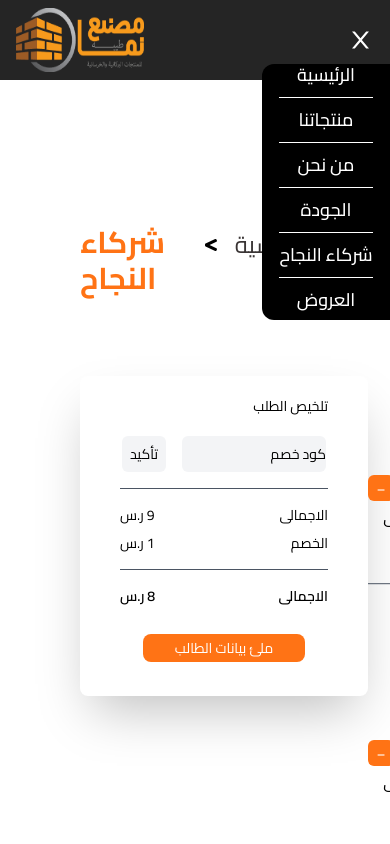
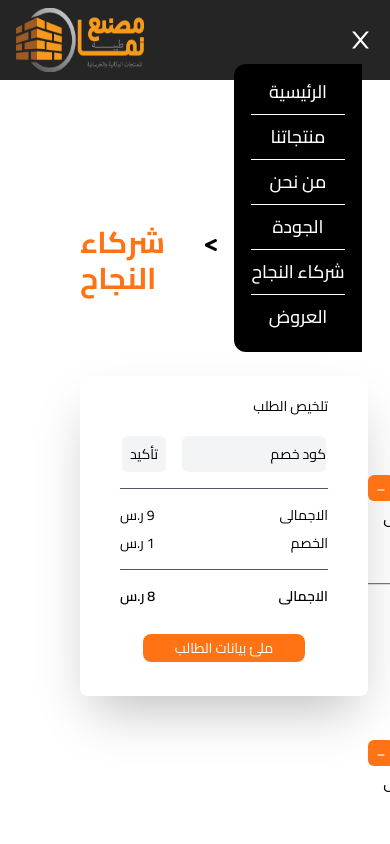
Before and after one commit to abdallamfathy/nama-project, a React (Vite) app: page /cart in a window 390 px wide. Both pictures are taken after a click on the icon 360 px from the left and 40 px from the top of the page. Shown: the top 844 px of the page. Built offline with nearby package versions, Linux system fonts and the light colour scheme.

Commit message:
edit mobile navbar menu

```diff
--- a/src/components/Navbar.jsx
+++ b/src/components/Navbar.jsx
@@ -123,14 +123,14 @@ const Navbar = ({ textColor, socialDisplay }) => {
               <>
               {/* //make navbar for mobile here  */}
 
-              <div className="absolute top-16 right-0 w-32 transition-all ease-out duration-300 h-64 rounded-l-xl bg-black text-white z-50">
+              <div className="absolute top-16 right-7 w-32 transition-all ease-out duration-300 h-72 rounded-l-xl bg-black text-white z-50">
                 <div className="flex  flex-col justify-center items-center  h-full">
                   <div className="flex flex-col gap-2 ">
                     {navigationMob.map((item) => (
                       <NavLink
                         key={item.name}
                         to={item.href}
-                        className={`font-medium  text-lg  border-b border-white text-center pb-2  cursor-pointer  hover:text-[#FF7315] activeClassName="active"  `}
+                        className={`font-medium  text-lg  border-b border-white last:border-0 text-center pb-2  cursor-pointer  hover:text-[#FF7315] activeClassName="active"  `}
                       >
                         {item.name}
                       </NavLink>
```
